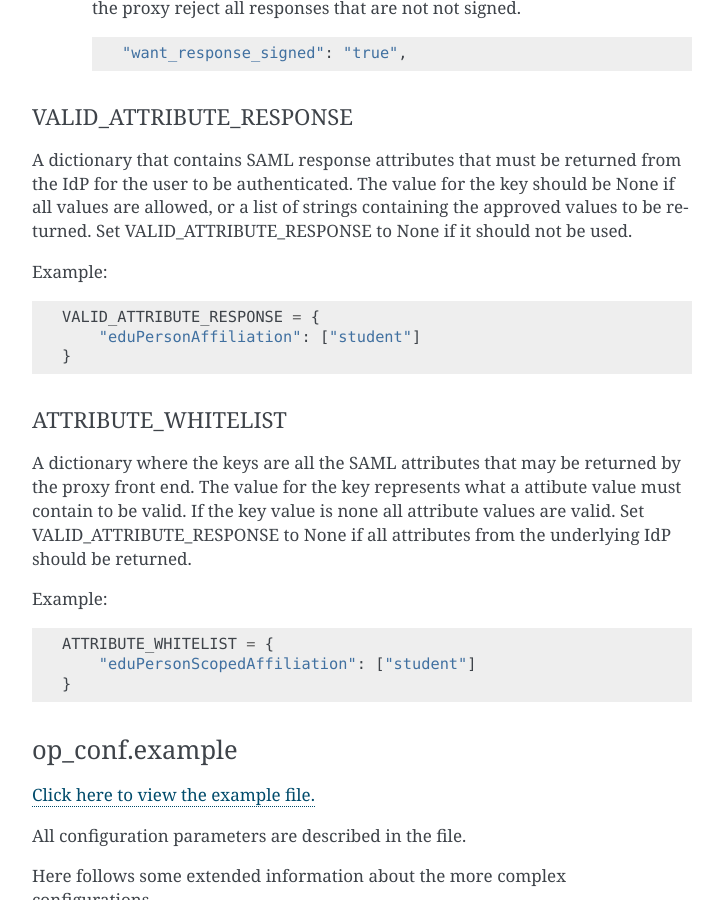
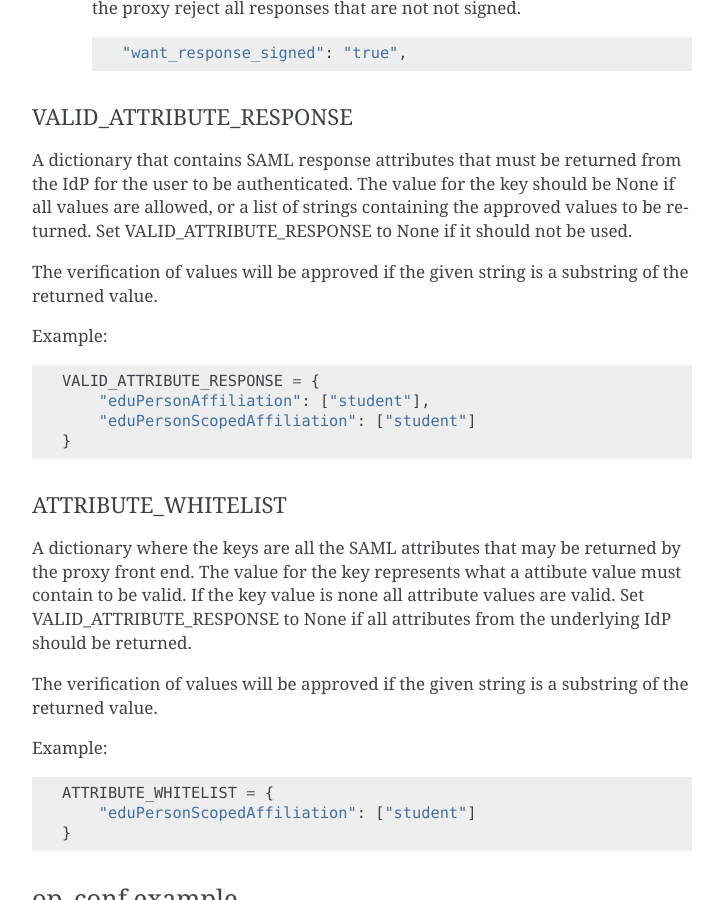
Before and after one commit to its-dirg/IdProxy, a Sphinx documentation site: the page built from doc/setup.rst, in a window 1280 px wide and 900 px high, scrolled down 12248 px. Shown: the whole window, without its empty margins (388-1111 px from the left). Built offline with Sphinx 7.4.7, drawn with Linux system fonts in a browser that asks for light colours.

Commit message:
Fix for studentness.

```diff
--- a/doc/setup.rst
+++ b/doc/setup.rst
@@ -467,10 +467,13 @@ A dictionary that contains SAML response attributes that must be returned from t
 The value for the key should be None if all values are allowed, or a list of strings containing the approved values to be
 returned. Set VALID_ATTRIBUTE_RESPONSE to None if it should not be used.
 
+The verification of values will be approved if the given string is a substring of the returned value.
+
 Example::
 
     VALID_ATTRIBUTE_RESPONSE = {
-        "eduPersonAffiliation": ["student"]
+        "eduPersonAffiliation": ["student"],
+        "eduPersonScopedAffiliation": ["student"]
     }
 
 ATTRIBUTE_WHITELIST
@@ -479,6 +482,8 @@ A dictionary where the keys are all the SAML attributes that may be returned by
 the key represents what a attibute value must contain to be valid. If the key value is none all attribute values are
 valid.
 Set VALID_ATTRIBUTE_RESPONSE to None if all attributes from the underlying IdP should be returned.
+
+The verification of values will be approved if the given string is a substring of the returned value.
 
 Example::
 
```
